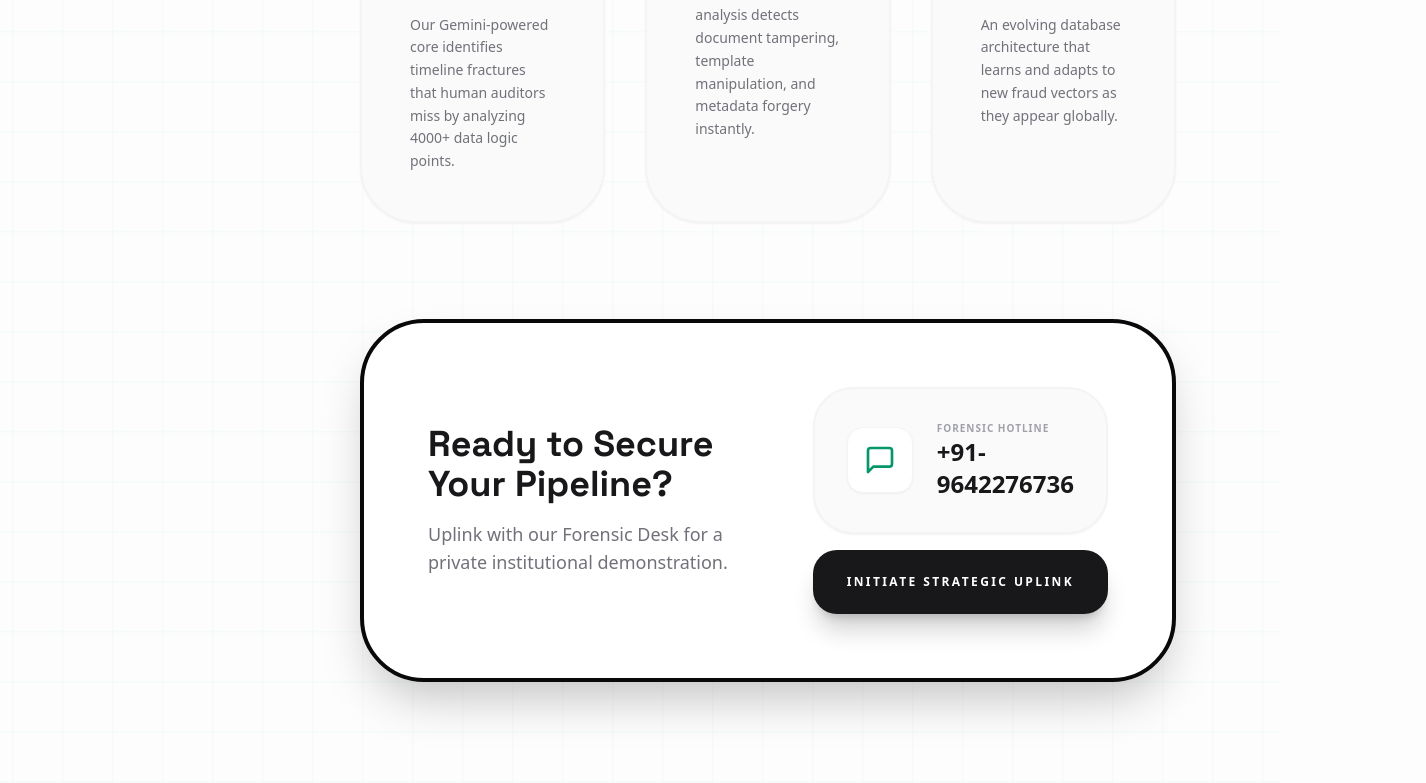
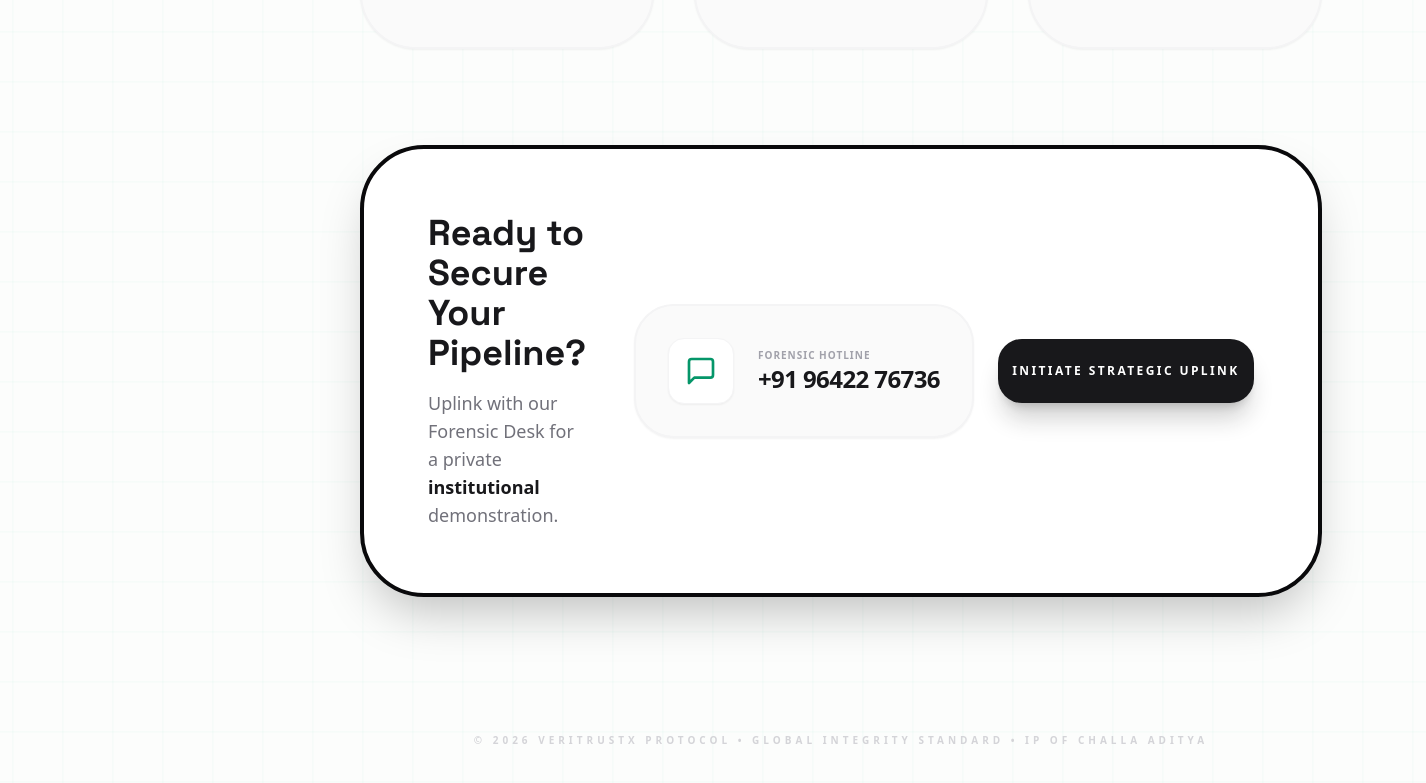
Before and after one commit to vaultiqx-sentinel/VeritrustX, a React (Vite) app: page / in a window 1280 px wide. Shown: the part 2481-3264 px from the top of the page, 1426 px wide, since content can reach past the window. Built offline with nearby package versions, Linux system fonts and the light colour scheme.

Commit message:
UI Fix: Corrected phone number layout and text alignment

```diff
--- a/components/Home.tsx
+++ b/components/Home.tsx
@@ -112,21 +112,29 @@ const Home: React.FC<HomeProps> = ({ onEnter, onContact }) => {
          </div>
       </section>
 
-      {/* 📞 CONTACT QUICK ACCESS */}
-      <section className="bg-white border-4 border-zinc-950 rounded-[4rem] p-16 flex flex-col md:flex-row items-center justify-between gap-12 mx-10 shadow-2xl">
-         <div className="space-y-4 text-center md:text-left">
+      {/* 📞 CONTACT QUICK ACCESS - FIXED FOR HIGH VISIBILITY */}
+      <section className="bg-white border-4 border-zinc-950 rounded-[4rem] p-16 flex flex-col xl:flex-row items-center justify-between gap-12 mx-10 shadow-2xl">
+         <div className="space-y-4 text-center xl:text-left max-w-xl">
             <h3 className="text-4xl font-black text-zinc-900 font-quantum">Ready to Secure <br />Your Pipeline?</h3>
-            <p className="text-lg text-zinc-500 font-medium">Uplink with our Forensic Desk for a private institutional demonstration.</p>
+            <p className="text-lg text-zinc-500 font-medium">Uplink with our Forensic Desk for a private <span className="text-zinc-900 font-bold">institutional</span> demonstration.</p>
          </div>
-         <div className="flex flex-col gap-4 w-full md:w-auto">
-            <div className="flex items-center gap-6 p-8 bg-zinc-50 rounded-[2.5rem] border-2 border-zinc-100 shadow-sm">
-               <div className="p-4 bg-white rounded-2xl shadow-sm text-emerald-600 border border-zinc-100"><MessageSquare size={32} /></div>
-               <div>
+
+         <div className="flex flex-col sm:flex-row items-center gap-6 w-full xl:w-auto">
+            {/* Phone Number Container - Forced to stay on one line */}
+            <div className="flex items-center gap-6 p-8 bg-zinc-50 rounded-[2.5rem] border-2 border-zinc-100 shadow-sm min-w-fit">
+               <div className="p-4 bg-white rounded-2xl shadow-sm text-emerald-600 border border-zinc-100 flex-shrink-0">
+                  <MessageSquare size={32} />
+               </div>
+               <div className="whitespace-nowrap">
                   <p className="text-[10px] font-black text-zinc-400 uppercase tracking-widest">Forensic Hotline</p>
-                  <p className="text-2xl font-black text-zinc-900">+91-9642276736</p>
+                  <p className="text-2xl font-black text-zinc-900 tracking-tight">+91 96422 76736</p>
                </div>
             </div>
-            <button onClick={onContact} className="w-full py-6 bg-zinc-900 text-white font-black rounded-3xl uppercase text-xs tracking-[0.2em] hover:bg-emerald-600 transition-all shadow-xl shadow-zinc-900/20 active:scale-95">
+
+            <button
+               onClick={onContact}
+               className="w-full sm:w-64 py-6 bg-zinc-900 text-white font-black rounded-3xl uppercase text-xs tracking-[0.2em] hover:bg-emerald-600 transition-all shadow-xl shadow-zinc-900/20 active:scale-95 flex-shrink-0"
+            >
                Initiate Strategic Uplink
             </button>
          </div>
```
